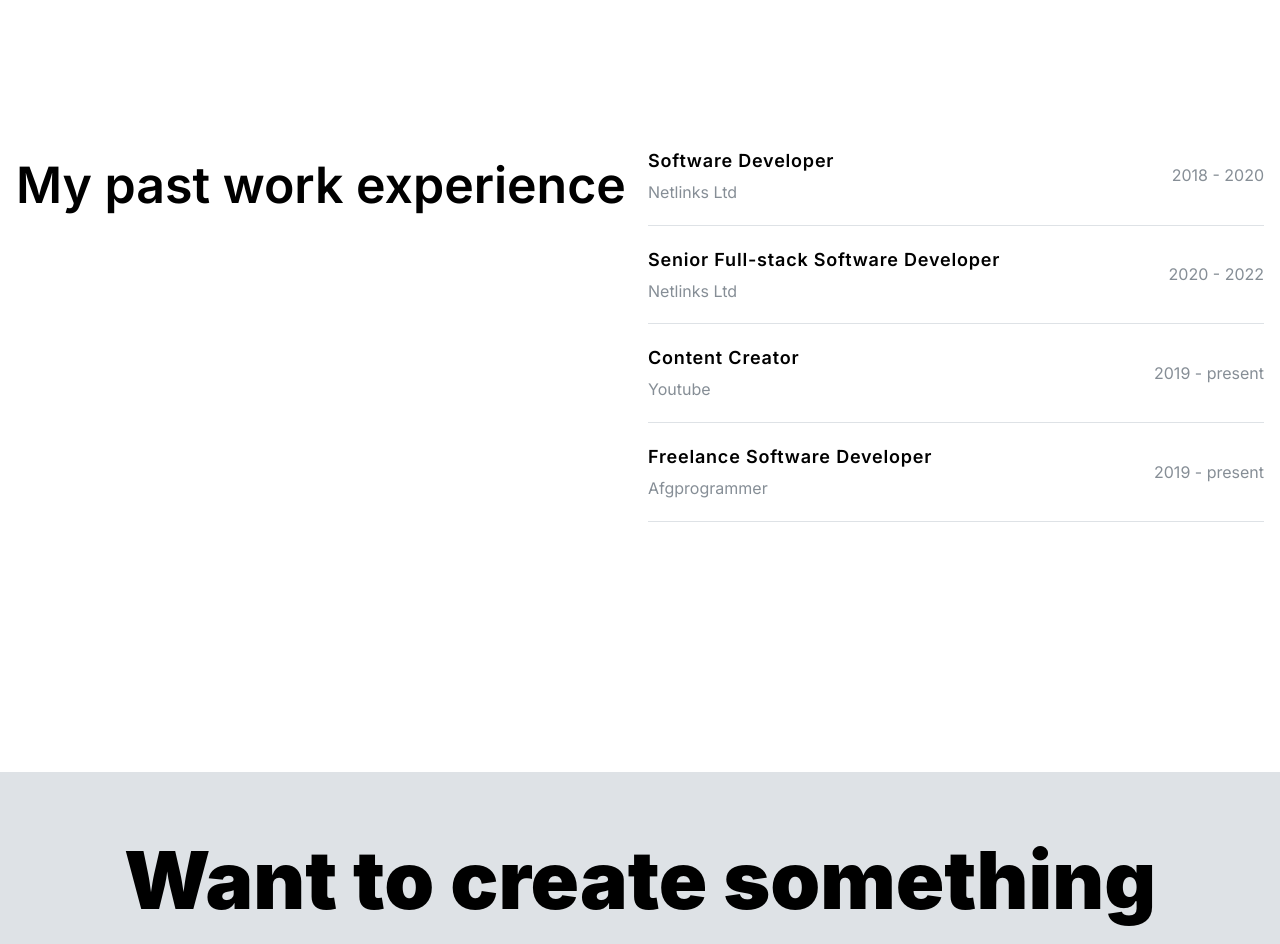
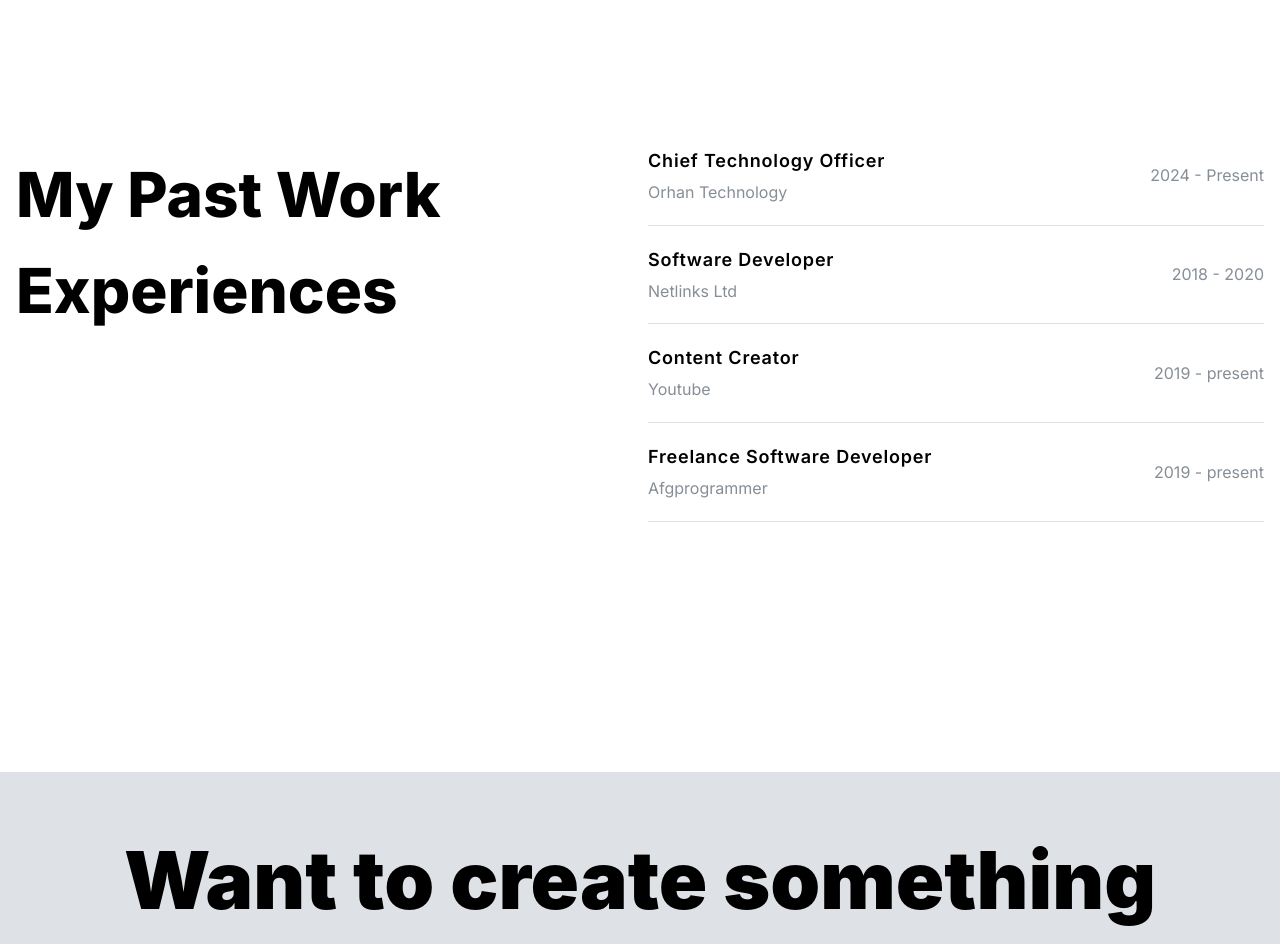
Before and after one commit to afgprogrammer/afgprogrammer.github.io, a Next.js app: page /about-me in a window 1280 px wide. Shown: the part 2260-3204 px from the top of the page. Built offline with nearby package versions, Linux system fonts and the light colour scheme.

Commit message:
Fix design issue

```diff
--- a/src/app/about-me/page.tsx
+++ b/src/app/about-me/page.tsx
@@ -1,4 +1,5 @@
 import {
+  Anchor,
   Box,
   Button,
   Container,
@@ -14,6 +15,7 @@ import {
 } from "@mantine/core";
 import SiteFooter from "@/_components/footer/Footer";
 import { IconArrowUpRight } from "@tabler/icons-react";
+import Link from "next/link";
 
 export default function AboutMe() {
   return (
@@ -23,7 +25,7 @@ export default function AboutMe() {
         <Box style={{ position: "relative" }}>
           <Title
             order={1}
-            fz={80}
+            fz={{ lg: 80, xs: 50 }}
             fw={900}
             ta="center"
             c={"light-dark(var(--mantine-color-dark-9), white)"}
@@ -45,15 +47,15 @@ export default function AboutMe() {
             <Image src={"/mohammad-rahmani.jpg"} radius={50} />
             {/* <Image src={"/me.png"} h={600} radius={50} /> */}
           </GridCol>
-          <GridCol span={8} mx="auto" mt={50}>
-            <Text fz={24} c="light-dark(black, white)">
+          <GridCol span={{ lg: 8 }} mx="auto" mt={50}>
+            <Text fz={{ sm: 24, xs: 16 }} c="light-dark(black, white)">
               I'm <strong>Mohammad Rahmani</strong>, a seasoned programmer with
               over a decade of experience in the dynamic world of{" "}
               <strong>software development</strong>. My journey in programming
               has been both challenging and rewarding, allowing me to hone my
               skills across various programming languages and technologies.
             </Text>
-            <Text fz={24} mt={32} c="light-dark(black, white)">
+            <Text fz={{ sm: 24, xs: 16 }} mt={32} c="light-dark(black, white)">
               Throughout my career, I have had the privilege to work on a
               diverse array of projects ranging from{" "}
               <strong>web applications</strong> to complex enterprise solutions.
@@ -63,7 +65,7 @@ export default function AboutMe() {
               applications that are not only robust and scalable but also
               provide seamless and engaging <strong>user experiences</strong>.
             </Text>
-            <Text fz={24} mt={32} c="light-dark(black, white)">
+            <Text fz={{ sm: 24, xs: 16 }} mt={32} c="light-dark(black, white)">
               With a commitment to excellence and a passion for innovation, I am
               dedicated to turning <strong>ideas</strong> into reality through{" "}
               <strong>code</strong>. Whether you're looking to build a new{" "}
@@ -71,7 +73,7 @@ export default function AboutMe() {
               one, I bring a wealth of knowledge and a proven track record to
               ensure your project’s <strong>success</strong>.
             </Text>
-            <Text fz={20} mt={32} c="light-dark(black, white)">
+            <Text fz={{ sm: 20, xs: 16 }} mt={32} c="light-dark(black, white)">
               Thank you for visiting my page, and I look forward to the
               possibility of <strong>working together</strong>!
             </Text>
@@ -92,12 +94,31 @@ export default function AboutMe() {
         </Grid>
         <Space h={200} />
         <Grid>
-          <GridCol span={6}>
-            <Text fz={50} fw={600}>
-              My past work experience
+          <GridCol span={{ lg: 6 }}>
+            <Text fz={{ md: 62, xs: 32 }} fw={800}>
+              My Past Work <br /> Experiences
             </Text>
           </GridCol>
-          <GridCol span={6}>
+          <GridCol span={{ lg: 6 }}>
+            <Box>
+              <Group justify="space-between">
+                <Stack gap={5}>
+                  <Text fz={18} fw={600} lts={0.8}>
+                    Chief Technology Officer
+                  </Text>
+                  <Text
+                    c="gray"
+                    component={Link}
+                    href="https://orhan.af"
+                    target="_blank"
+                  >
+                    Orhan Technology
+                  </Text>
+                </Stack>
+                <Text c="gray">2024 - Present</Text>
+              </Group>
+            </Box>
+            <Divider my={20} />
             <Box>
               <Group justify="space-between">
                 <Stack gap={5}>
@@ -107,18 +128,6 @@ export default function AboutMe() {
                   <Text c="gray">Netlinks Ltd</Text>
                 </Stack>
                 <Text c="gray">2018 - 2020</Text>
-              </Group>
-            </Box>
-            <Divider my={20} />
-            <Box>
-              <Group justify="space-between">
-                <Stack gap={5}>
-                  <Text fz={18} fw={600} lts={0.8}>
-                    Senior Full-stack Software Developer
-                  </Text>
-                  <Text c="gray">Netlinks Ltd</Text>
-                </Stack>
-                <Text c="gray">2020 - 2022</Text>
               </Group>
             </Box>
             <Divider my={20} />
```
